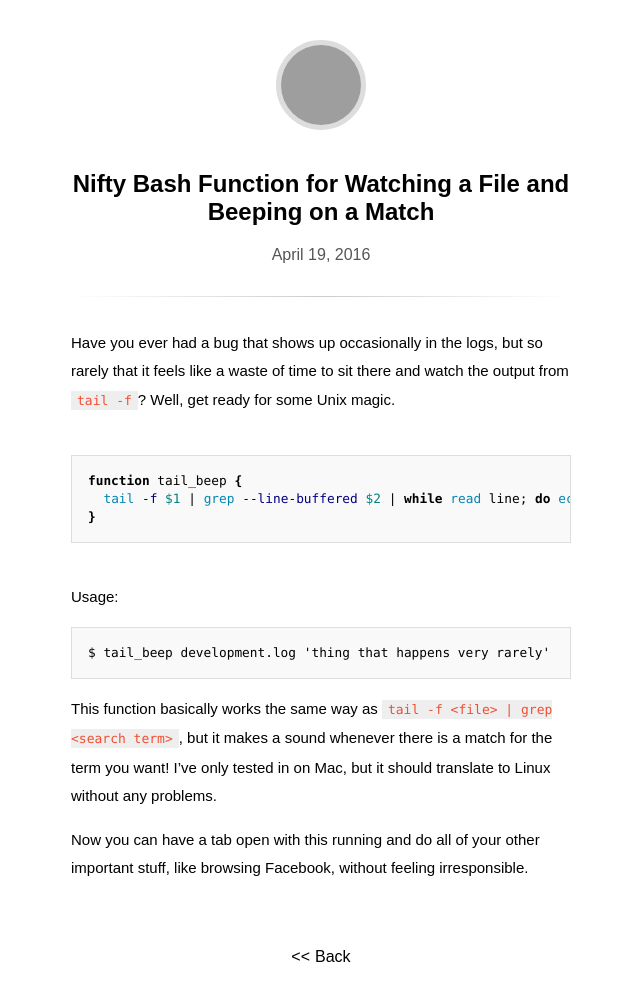
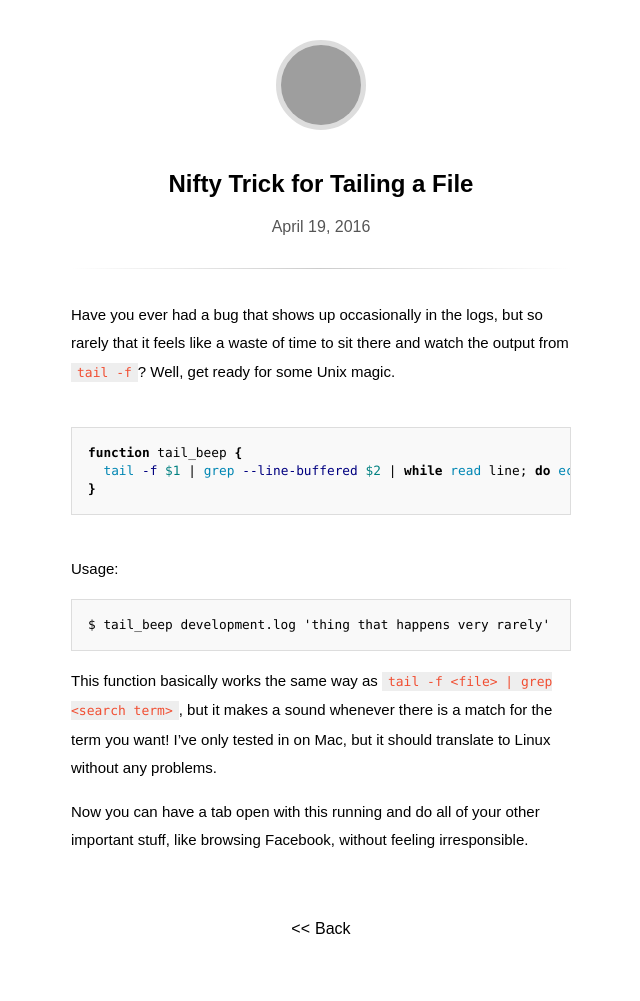
Before and after one commit to dm-istomin/dm-istomin.github.io, a Jekyll site: the page built from _posts/2016-04-19-nifty-trick-for-tailing-a-file.md, in a window 1280 px wide, cut to the strip 0-1011 px from the top of the page. Shown: the top 1001 px of the strip, without its empty margins (319-959 px from the left). Built offline with Jekyll 4.4.1, drawn with Linux system fonts in a browser that asks for light colours; some web fonts are replaced; grey boxes are pictures that could not be loaded.

Commit message:
rename article

```diff
--- a/_posts/2016-04-19-nifty-bash-function-for-watching-a-file-and-beeping.md
+++ b/_posts/2016-04-19-nifty-trick-for-tailing-a-file.md
@@ -1,5 +1,5 @@
 ---
-title: Nifty Bash Function for Watching a File and Beeping on a Match
+title: Nifty Trick for Tailing a File
 updated: 2016-04-19 23:17
 ---
 
```
